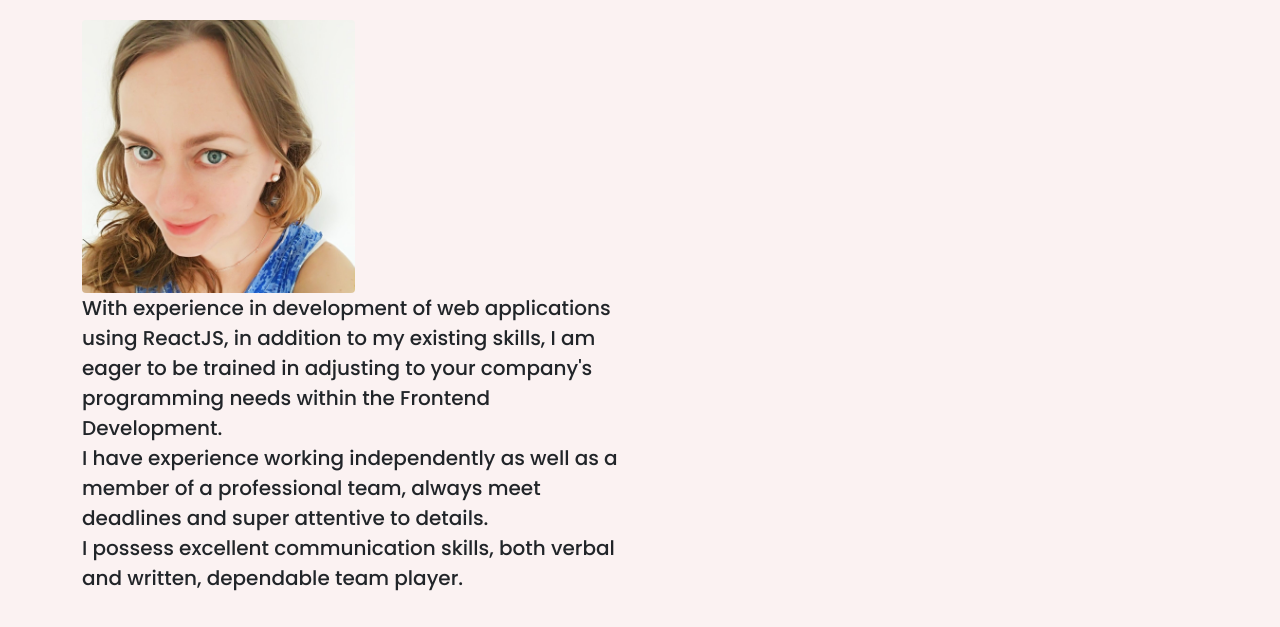
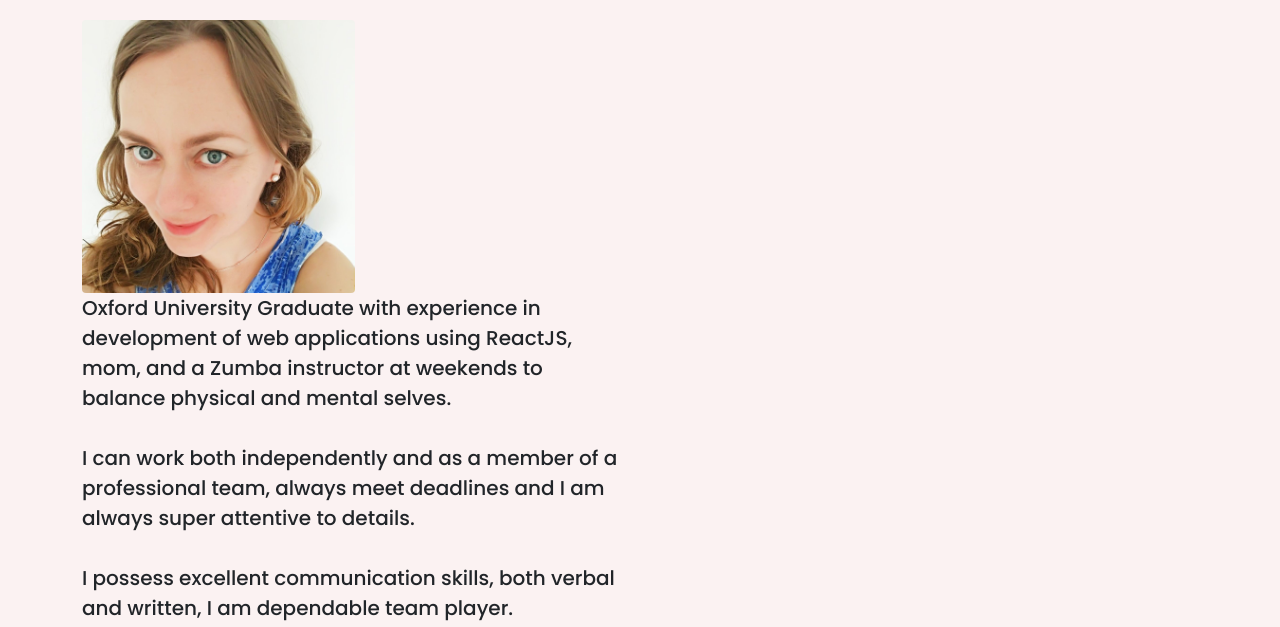
Before and after one commit to olhazen/portfolio-project, a plain HTML site: page about.html in a window 1280 px wide. Shown: the part 314-941 px from the top of the page. Drawn offline with nearby package versions, Linux system fonts and the light colour scheme.

Commit message:
Updated About Section

```diff
--- a/about.html
+++ b/about.html
@@ -69,15 +69,19 @@
             <h2 class="mb-4">Frontend Developer, based in Portugal.</h2>
               <img src="images/avaolha.jpeg" alt="" class="img-fluid rounded w-50" />
             <p class="mb-5">
-              With experience in development of web applications using ReactJS, in addition to my existing skills,
-              I am eager to be trained in adjusting to your company's programming needs within the Frontend Development.
-              <br>
-              I have experience working independently as well as a member of a professional team, always meet deadlines and super attentive to details.
-              <br>
-              I possess excellent communication skills, both verbal and written, dependable team player.
+              Oxford University Graduate with experience in development of web applications using ReactJS, mom, and a Zumba instructor at weekends to balance physical and mental selves.
               <br>
               <br>
-              My skills are as follows:
+              I can work both independently and as a member of a professional team, always meet deadlines and I am always super attentive to details.
+              <br>
+              <br>
+              I possess excellent communication skills, both verbal and written, I am dependable team player.
+              <br>
+              <br>
+             I am happy to be trained in adjusting to your company's programming needs within the Frontend Development.
+              <br>
+              <br>
+              My IT skills are as follows:
             <ul>
               <li>Frameworks: ReactJS</li>
               <li>Languages: JavaScript, HTML, CSS</li>
```
